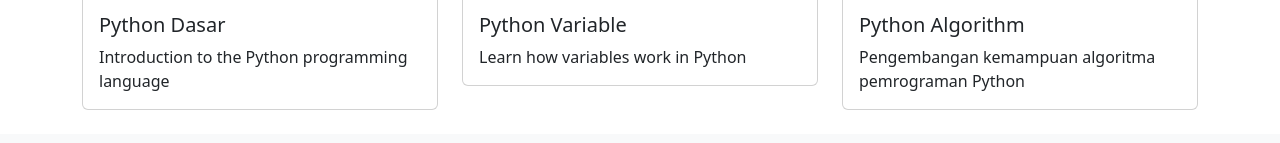
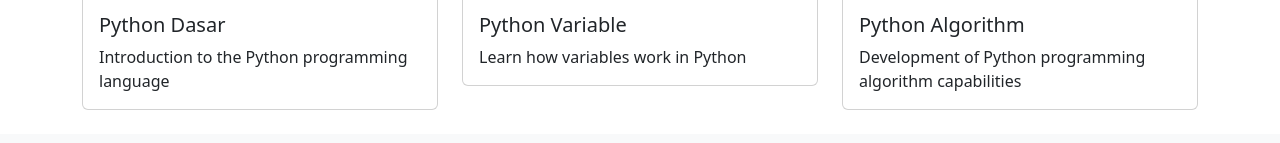
Before and after one commit to Vickycotot/Koding-Next-Indonesia, a plain HTML site: page index.html in a window 1280 px wide. Shown: the part 424-567 px from the top of the page. Drawn offline with nearby package versions, Linux system fonts and the light colour scheme.

Commit message:
Update index.html

```diff
--- a/index.html
+++ b/index.html
@@ -49,7 +49,7 @@
                     <img src="python.jpeg" class="card-img-top" alt="Project 3">
                     <div class="card-body">
                         <h5 class="card-title">Python Algorithm</h5>
-                        <p class="card-text">Pengembangan kemampuan algoritma pemrograman Python</p>
+                        <p class="card-text">Development of Python programming algorithm capabilities</p>
                     </div>
                 </div>
             </div>
```
